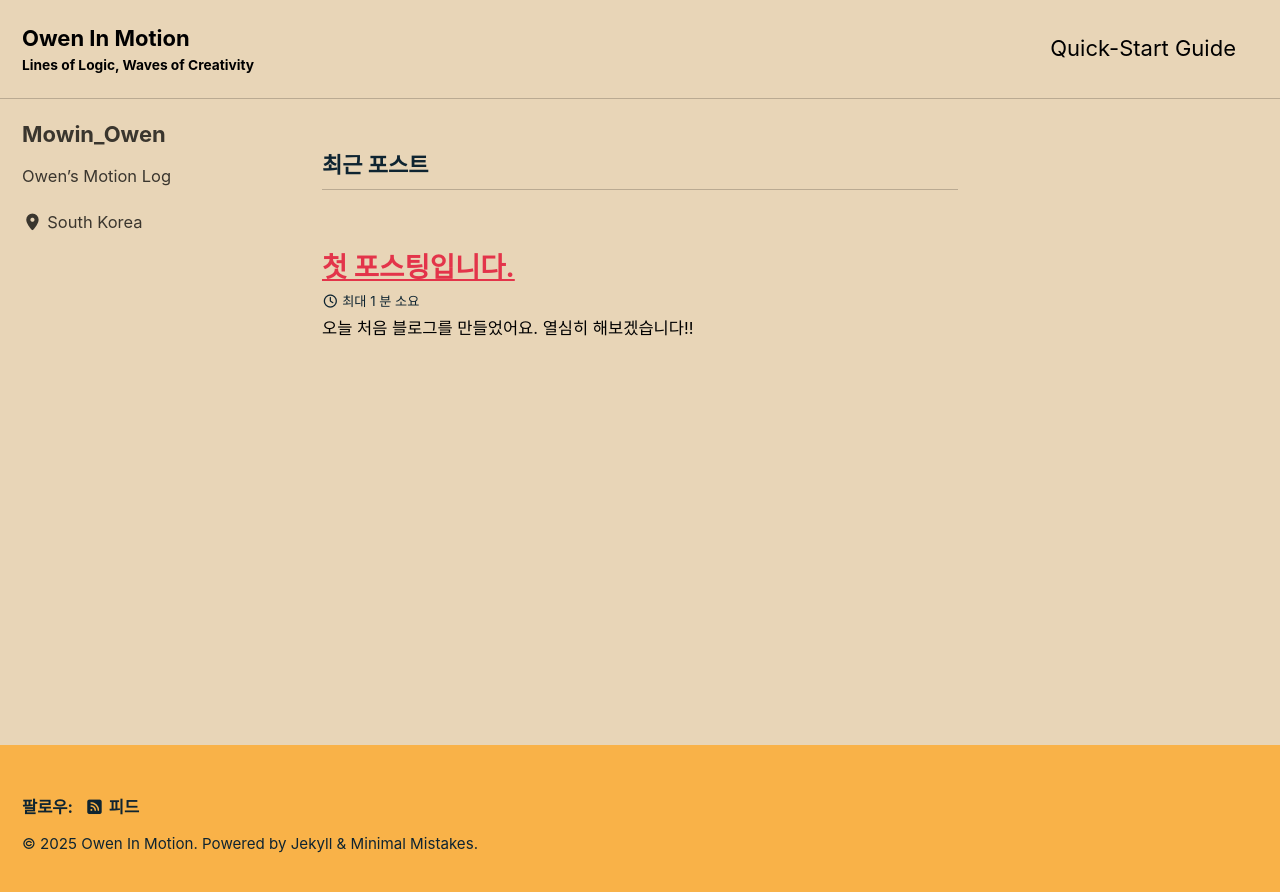
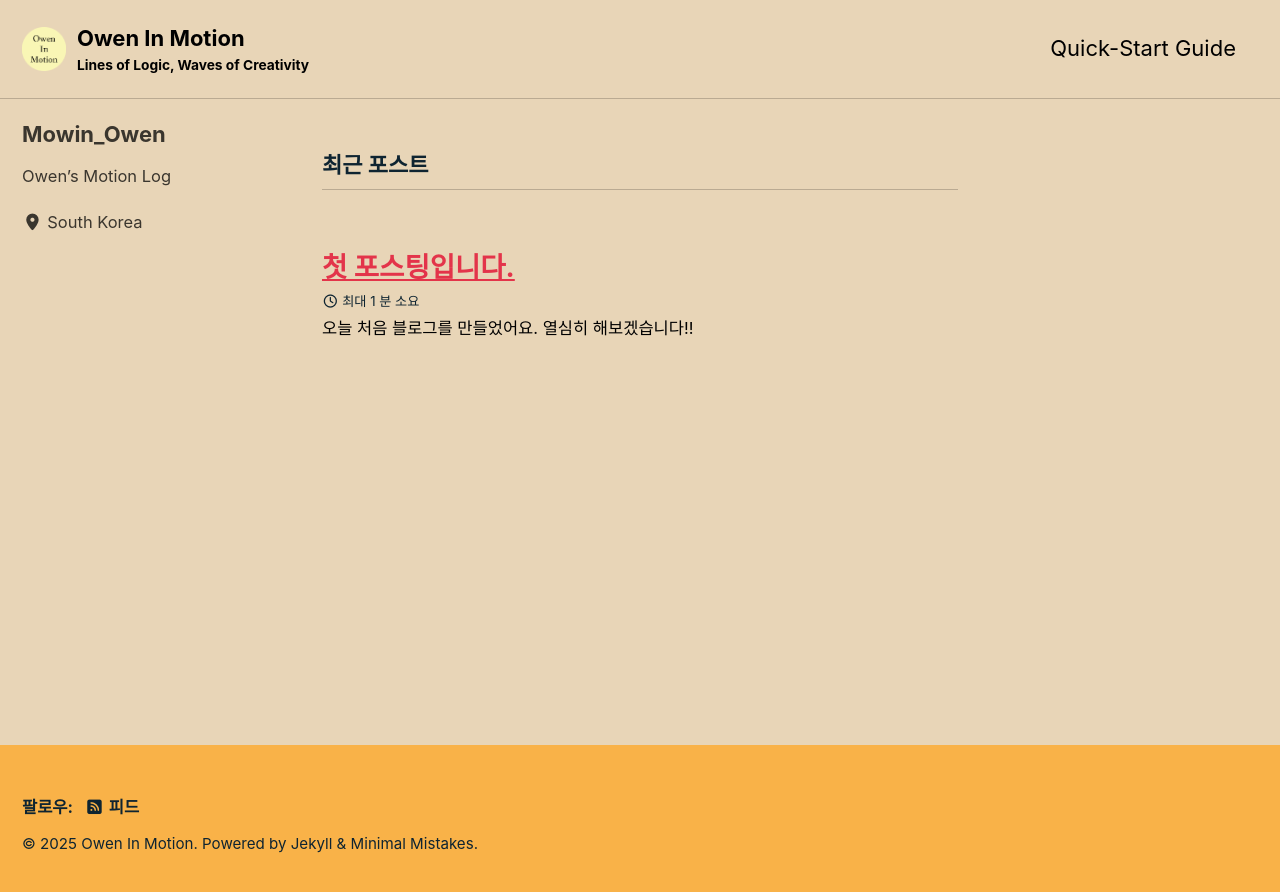
Before and after one commit to mowinowen/mowinowen.github.io, a Jekyll site: the page built from index.html, in a window 1280 px wide. Shown: the top 892 px of the page. Built offline with Jekyll 4.4.1, drawn with Linux system fonts in a browser that asks for light colours; cached includes are drawn as plain includes; the list of posts is cut into pages by our own code.

Commit message:
add logo image file

```diff
--- a/_config.yml
+++ b/_config.yml
@@ -26,7 +26,7 @@ url                      : "https://mowinowen.github.io"
 baseurl                  : # the subpath of your site, e.g. "/blog"
 repository               : # GitHub username/repo-name e.g. "mmistakes/minimal-mistakes"
 teaser                   : # path of fallback teaser image, e.g. "/assets/images/500x300.png"
-logo                     : # path of logo image to display in the masthead, e.g. "/assets/images/88x88.png"
+logo                     : "/assets/images/logo_file.png" # path of logo image to display in the masthead, e.g. "/assets/images/88x88.png"
 masthead_title           : # overrides the website title displayed in the masthead, use " " for no title
 breadcrumbs              : # true, false (default)
 words_per_minute         : 200
```
Also changed, not shown: assets/images/logo_file.png (added).
